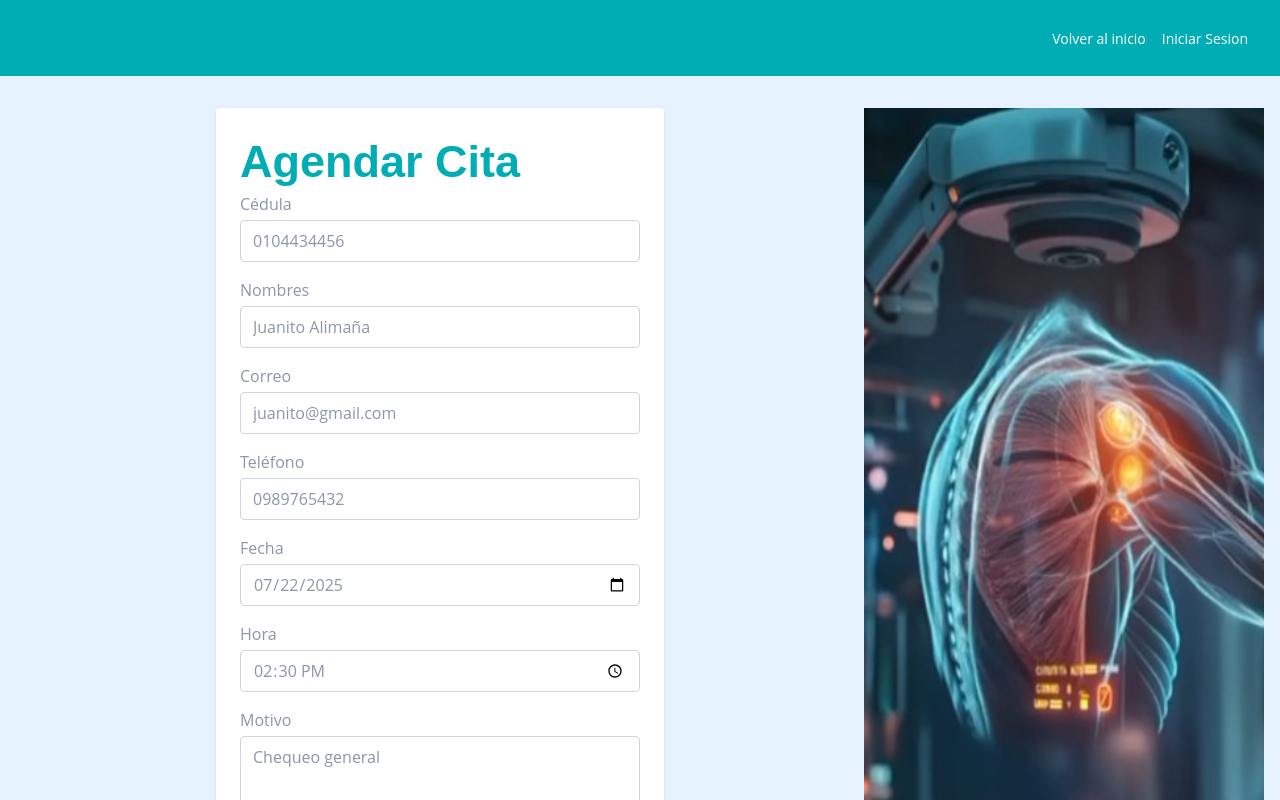
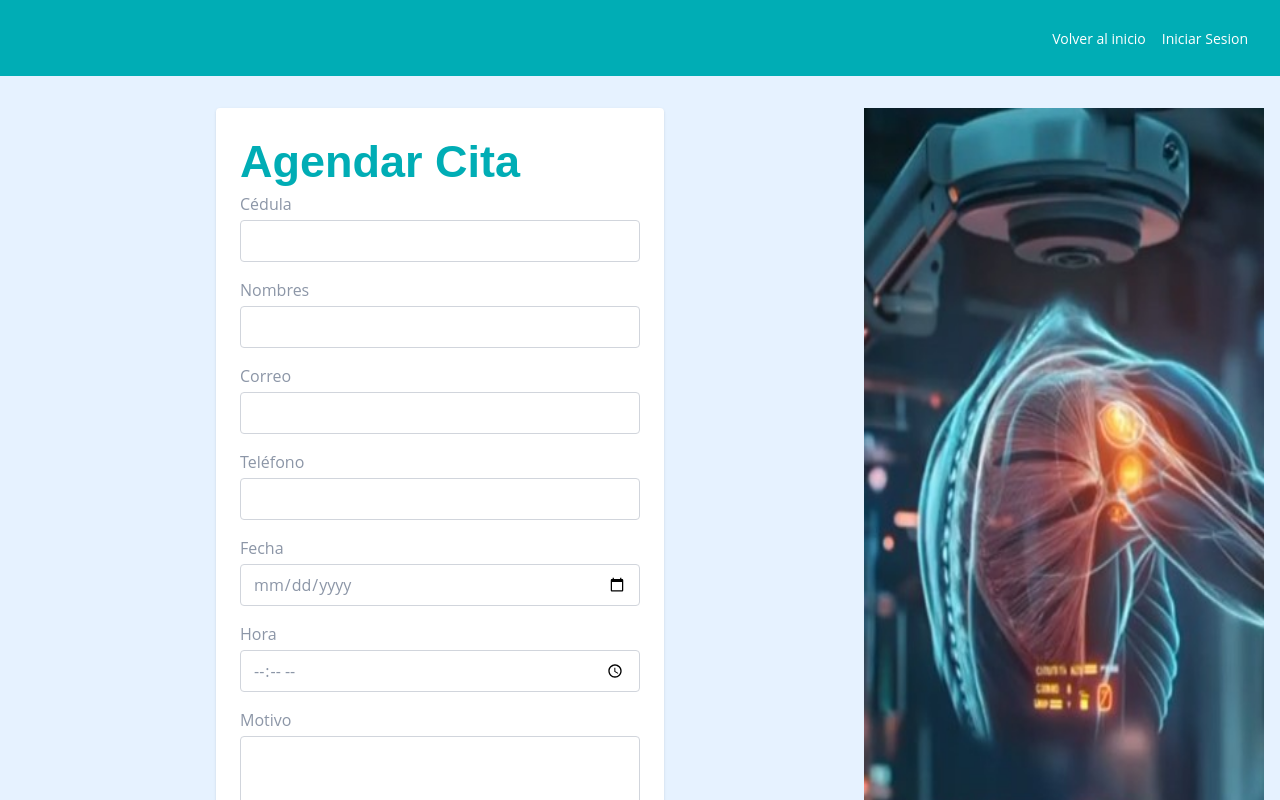
Before and after one commit to Jonnathan23/Clinica-frontend, a React (Vite) app: page /save-date in a window 1280 px wide. Shown: the top 800 px of the page. Built offline with nearby package versions, Linux system fonts and the light colour scheme; no server answers.

Commit message:
implementacion de busqueda de consultas

```diff
--- a/src/components/DatesDailts.tsx
+++ b/src/components/DatesDailts.tsx
@@ -1,14 +1,36 @@
 
+import { useMutation, useQueryClient } from "@tanstack/react-query"
 import type { DatePacient } from "../types"
 import PatientDetailItem from "./PatientDetailItem"
+import { deleteConsult } from "../service/pacientes.api"
+import { toast } from "react-toastify"
 
 type CitaDetailsProps = {
     cita: DatePacient
 
 }
+const brand = {
+    50: 'hsl(210, 100%, 95%)',
+    200: 'hsl(210, 100%, 80%)',
+    400: '#00ADB5', // tu color principal
+}
 
 
 export default function DatesDetails({ cita }: CitaDetailsProps) {
+    const queryClient = useQueryClient()
+    const { mutate, isPending } = useMutation({
+        mutationFn: deleteConsult,
+        onSuccess: () => {
+            toast.info('Cita eliminada')
+            queryClient.invalidateQueries({ queryKey: ['citas'] })
+        }, onError: () => {
+            toast.error('Error al eliminar cita')
+        }
+    })
+
+    const onDelete = () => {
+        mutate({ idDate: cita.id })
+    }
 
     return (
         <>
@@ -25,6 +47,20 @@ export default function DatesDetails({ cita }: CitaDetailsProps) {
                     detail={cita.agendada_por_medico ? 'Sí' : 'No'}
                 />
 
+                <div className="flex flex-col lg:flex-row justify-between gap-3 mt-10">
+                    <button
+                        type="button"
+                        className="py-2 px-10 font-bold uppercase rounded-lg cursor-pointer"
+                        style={{
+                            backgroundColor: brand[400],
+                            color: brand[50],
+                        }}
+                        onClick={() => onDelete()}
+                        disabled={isPending}
+                    >
+                        {isPending ? 'Eliminando...' : 'Eliminar'}
+                    </button>
+                </div>
             </div>
         </>
     );
--- /dev/null
+++ b/src/pages/Consults.tsx
@@ -0,0 +1,84 @@
+import { useEffect, useState } from "react";
+import { Link, useNavigate, } from "react-router-dom";
+import type { User } from "../types/auth";
+import type { Pacient } from "../types";
+import { useQuery } from "@tanstack/react-query";
+import { getAllConsultsByCI } from "../service/pacientes.api";
+
+
+export default function ConsultsPage() {
+    const [user, setUser] = useState<User | null>(null)
+    const [checking, setChecking] = useState(true)
+    const navigate = useNavigate()
+    const [cedula, setCedula] = useState<Pacient['cedula_paciente']>('')
+
+    const { data: consults, isLoading } = useQuery({
+        queryKey: ['pacientes'],
+        queryFn: () => getAllConsultsByCI({ ci: cedula }),
+        enabled: !!cedula && cedula !== ''
+    })
+
+    useEffect(() => {
+        const userStorage = localStorage.getItem('user')
+        if (!userStorage) {
+            navigate('/')
+            return
+        }
+        setUser(JSON.parse(userStorage))
+        setChecking(false)
+    }, [navigate])
+
+
+
+    if (checking) return <p>Cargando...</p>
+    return (
+        <>
+            <header id="home" className="relative">
+                <div className="header-wrapper">
+                    <div className="header-top theme-bg">
+                        <div className="container">
+                            <div className="row">
+                                <div className="col-md-8">
+                                    <div className="header-top-left text-center text-md-left">
+                                        <ul className="flex justify-end">
+                                            <li>
+                                                <Link
+                                                    className="text-white hover:underline mr-4"
+                                                    to="/"
+                                                    onClick={() => localStorage.clear()}
+                                                >
+                                                    Cerrar Sesión
+                                                </Link>
+                                            </li>
+                                        </ul>
+                                    </div>
+                                </div>
+                            </div>
+                        </div>
+                    </div>
+                </div>
+            </header>
+            <main>
+                <div>
+                    <input type="text" onChange={(e) => setCedula(e.target.value)} placeholder="Buscar consultas por Cedula" />
+                </div>
+                {isLoading ? <p>Cargando...</p> : (
+                    <>
+                        {consults && consults.map((cita) => (
+                            <>
+                                <div>
+                                    <p>{cita.cedula_paciente}</p>
+                                    <p>{cita.diagnostico}</p>
+                                    <p>{cita.tratamiento}</p>
+                                    <p>{cita.observaciones}</p>
+                                </div>
+                            </>
+                        ))
+                        }
+                    </>
+                )
+                }
+            </main >
+        </>
+    );
+}
--- a/src/pages/DatesPage.tsx
+++ b/src/pages/DatesPage.tsx
@@ -13,21 +13,14 @@ const brand = {
 }
 
 export default function DatesPage() {
-    const defaultValues = {
-        cedula: "0104434456",
-        nombres: "Juanito Alimaña",
-        correo: "juanito@gmail.com",
-        telefono: "0989765432",
-        fecha: "2025-07-22",
-        hora: "14:30:00",
-        motivo: "Chequeo general"
-    } as DateForm
-    const { register, handleSubmit, formState } = useForm<DateForm>({ defaultValues })
+    const defaultValues = {} as DateForm
+    const { register, handleSubmit, formState, reset } = useForm<DateForm>({ defaultValues })
 
     const { mutate, isPending } = useMutation({
         mutationFn: reservarCita,
         onSuccess: () => {
             toast.success('Cita agendada')
+            reset()
         },
         onError: () => {
             toast.error('Error al agendar cita')
--- a/src/router.tsx
+++ b/src/router.tsx
@@ -7,6 +7,7 @@ import SignUp from "./pages/auth/SignUp";
 import IndexPage from "./pages/IndexPage";
 import DatesPage from "./pages/DatesPage";
 import MedicPage from "./pages/MedicPage";
+import ConsultsPage from "./pages/Consults";
 
 export default function Router() {
     return (
@@ -16,6 +17,7 @@ export default function Router() {
                     <Route path="/" element={<IndexPage />} />
                     <Route path="/save-date" element={<DatesPage />} />
                     <Route path="/medic" element={<MedicPage />} />
+                    <Route path="/consults" element={<ConsultsPage />} />
                 </Route>
 
                 <Route element={<AuthLayout />}>
--- a/src/service/pacientes.api.ts
+++ b/src/service/pacientes.api.ts
@@ -6,6 +6,7 @@ type AppApi = {
    reservationDate: DateForm
    consultData: Consult
    ci: Consult['cedula_paciente']
+   idDate: DatePacient['id']
 }
 
 //* posts
@@ -52,7 +53,6 @@ export const getAllDates = async () => {
 
 
 //*? Consults
-
 export const createConsult = async ({ consultData }: Pick<AppApi, 'consultData'>) => {
    try {
       const url = `/consultas/`;
@@ -78,3 +78,13 @@ export const getAllConsultsByCI = async ({ ci }: Pick<AppApi, 'ci'>) => {
       console.log(error)
    }
 }
+
+
+export const deleteConsult = async ({ idDate }: Pick<AppApi, 'idDate'>) => {
+   try {
+      const url = `/citas/${idDate}`;
+      await api.delete(url);
+   } catch (error) {
+      console.log(error)
+   }
+}
--- a/src/utils/utils.schema.ts
+++ b/src/utils/utils.schema.ts
@@ -24,10 +24,13 @@ export const allDatesSchema = array(dateSchema)
 //* |--------------------| | Pacients | |--------------------|
 
 export const pacientSchema = object({
-    cedula: string(),
-    nombres: string(),
-    correo: string(),
-    telefono: string(),
+    cedula_paciente: string(),
+    diagnostico: string(),
+    tratamiento: string(),
+    observaciones: string(),
+    cita_id: number(),
+    fecha: string(),
+    id: number(),
 })
 
 export const allPacientsSchema = array(pacientSchema)
```
Also changed, not shown: src/pages/MedicPage.tsx (+0 -13 lines).
